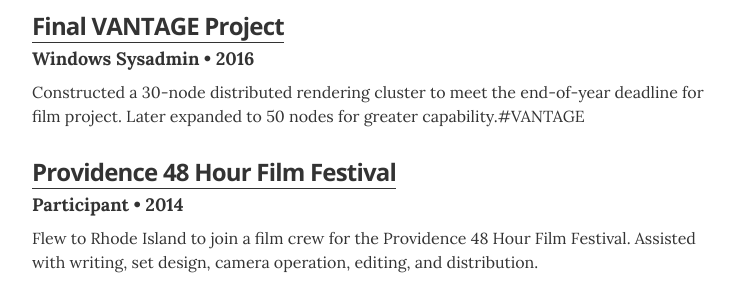
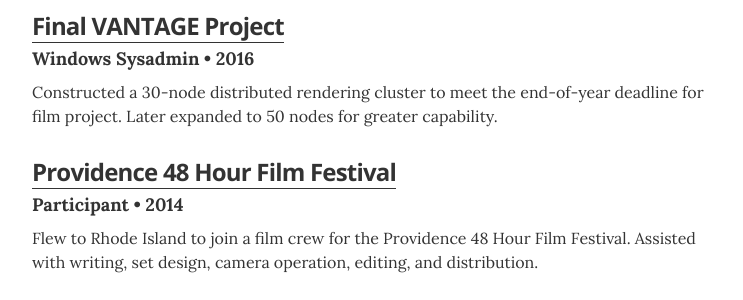
Before and after one commit to christian-kramer/christian-kramer.github.io, a Jekyll site: the page built from index.html, in a window 1280 px wide and 900 px high, scrolled down 1677 px. Shown: the part 178-478 px from the top of the window, without its empty margins (268-1011 px from the left). Built offline with Jekyll 4.4.1, drawn with Linux system fonts in a browser that asks for light colours.

Commit message:
fixed typo in VANTAGE

```diff
--- a/_data/projects.yml
+++ b/_data/projects.yml
@@ -20,7 +20,7 @@
   role: Windows Sysadmin
   duration: 2016
   url: "https://www.youtube.com/watch?v=4-8babXPA1k&index=4&list=PLvGZ4YB69VpJHLJ3yRv9rGjrJOCHa9j4u"
-  description: Constructed a 30-node distributed rendering cluster to meet the end-of-year deadline for film project. Later expanded to 50 nodes for greater capability.#VANTAGE
+  description: Constructed a 30-node distributed rendering cluster to meet the end-of-year deadline for film project. Later expanded to 50 nodes for greater capability.
 
 #48 Hour Film Festival
 - project: Providence 48 Hour Film Festival
```
